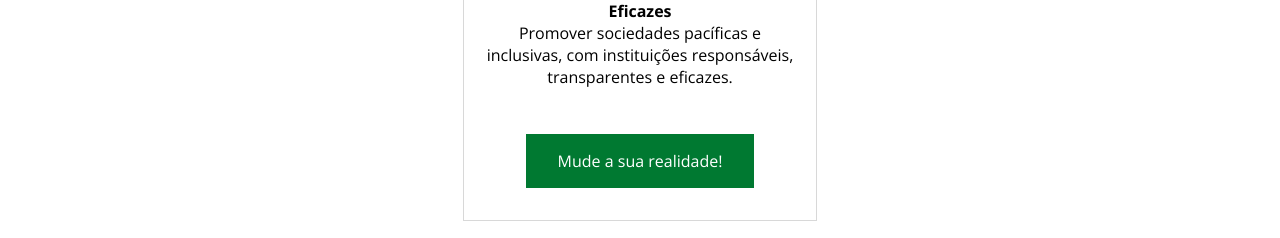
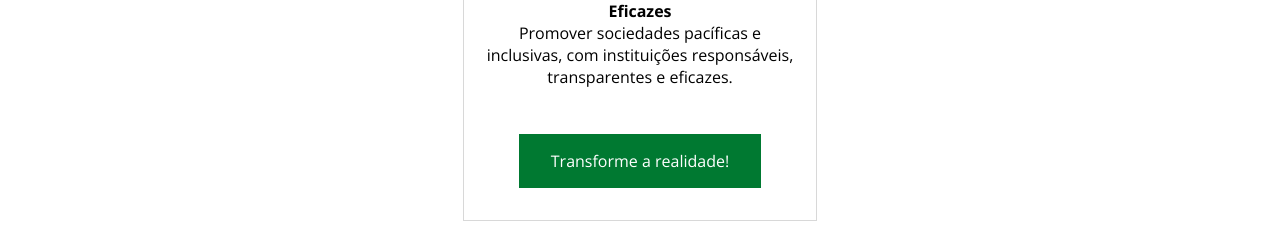
Before and after one commit to Pr0jet0X/projeto-envolve, a plain HTML site: page index.html in a window 1280 px wide. Shown: the part 2260-2498 px from the top of the page. Drawn offline with nearby package versions, Linux system fonts and the light colour scheme.

Commit message:
Update index.html

```diff
--- a/index.html
+++ b/index.html
@@ -110,7 +110,7 @@
                 <h4>ODS 16
                     Paz, Justiça e Instituições Eficazes</h4>
                 <p class="apoie__texto">Promover sociedades pacíficas e inclusivas, com instituições responsáveis, transparentes e eficazes.</p></div>
-                <a href="#" class="apoie__botao">Mude a sua realidade!</a>
+                <a href="#" class="apoie__botao">Transforme a realidade!</a>
             </li>
         </ul>
     </section>
```
